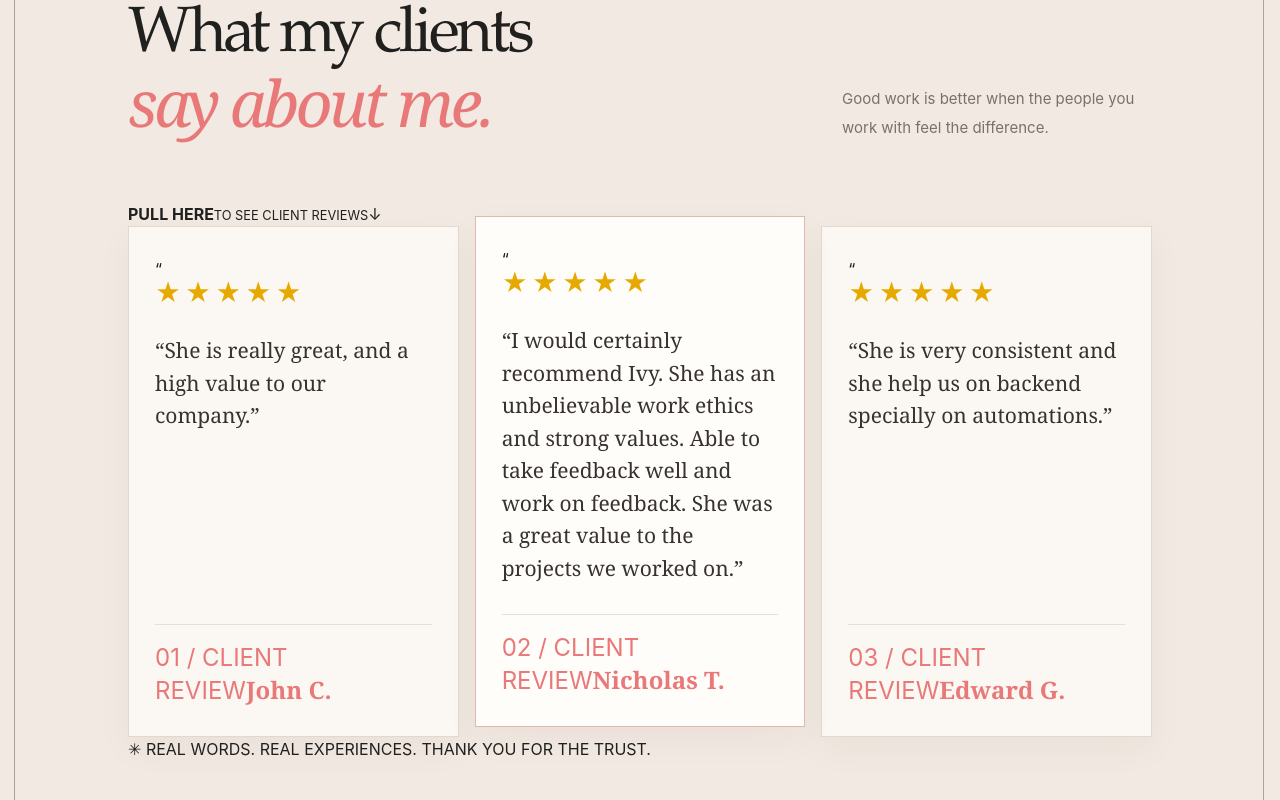
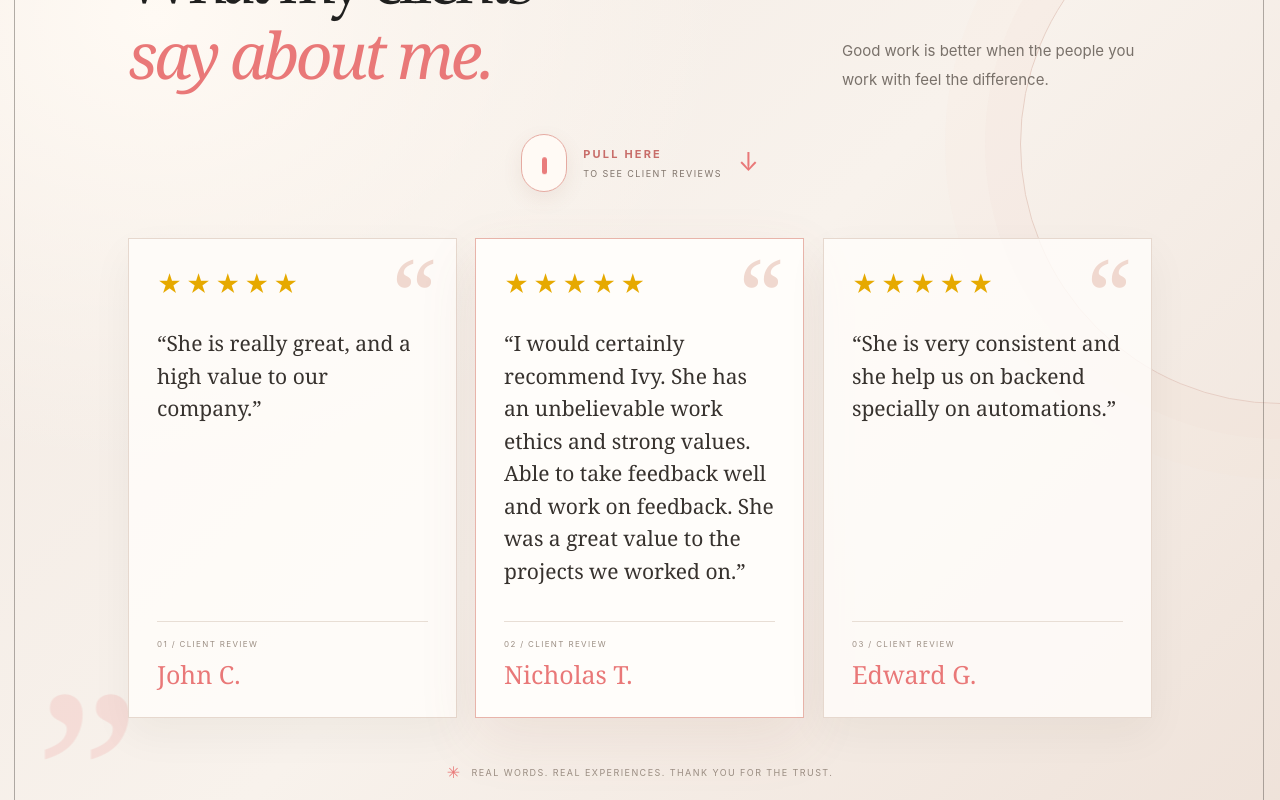
Before and after one commit to ivydachaibaligya-dot/Website, a Next.js app: page / in a window 1280 px wide. Shown: the part 8960-9760 px from the top of the page. Built offline with nearby package versions, Linux system fonts and the light colour scheme.

Commit message:
Add animated styling to client testimonials

```diff
--- a/src/app/globals.css
+++ b/src/app/globals.css
@@ -451,3 +451,52 @@ p, span, div { font-family: var(--font-inter), sans-serif; }
   .ivy-testimonial-card { min-height:0; }
   .ivy-testimonial-featured { transform:none; }
 }
+
+
+/* Elevated, animated client review experience */
+.ivy-testimonials { position:relative; overflow:hidden; isolation:isolate; background:radial-gradient(ellipse at 12% 18%,#fffaf4 0,transparent 36%),linear-gradient(135deg,#f2e9e2 0%,#f8f2ec 52%,#eee1d8 100%); }
+.ivy-testimonials:before { content:""; position:absolute; width:520px; height:520px; border:1px solid #e7cfc5; border-radius:50%; right:-260px; top:60px; box-shadow:0 0 0 35px #e7cfc51c,0 0 0 75px #e7cfc512; z-index:-1; }
+.ivy-testimonial-heading { position:relative; z-index:1; }
+.ivy-testimonial-decoration { position:absolute; pointer-events:none; color:#e97878; opacity:.16; font-family:Georgia,serif; }
+.ivy-testimonial-decoration-one { top:90px; right:13%; font-size:72px; animation:ivyReviewDrift 7s ease-in-out infinite; }
+.ivy-testimonial-decoration-two { bottom:100px; left:3%; font-size:230px; line-height:1; transform:rotate(180deg); }
+.ivy-review-pull { width:max-content; max-width:100%; margin:-20px auto 46px; display:flex; align-items:center; gap:16px; color:#4a403a; text-decoration:none; position:relative; z-index:2; }
+.ivy-review-pull-line { width:46px; height:58px; border:1px solid #e5aaa1; border-radius:30px; display:grid; place-items:start center; padding-top:7px; background:#fffaf5; box-shadow:0 7px 20px #8f5e4d18; }
+.ivy-review-pull-line i { display:block; width:5px; height:17px; border-radius:8px; background:var(--pink); animation:ivyPull 1.5s ease-in-out infinite; }
+.ivy-review-pull-copy strong,.ivy-review-pull-copy small { display:block; }
+.ivy-review-pull-copy strong { font-size:11px; letter-spacing:.2em; color:#c86d69; }
+.ivy-review-pull-copy small { margin-top:4px; font-size:9px; letter-spacing:.16em; color:#81756c; }
+.ivy-review-pull-arrow { color:var(--pink); font-size:25px; transition:transform .25s; }
+.ivy-review-pull:hover .ivy-review-pull-arrow { transform:translateY(6px); }
+.ivy-testimonial-grid { display:grid; grid-template-columns:repeat(3,minmax(0,1fr)); gap:18px; align-items:stretch; scroll-margin-top:100px; }
+.ivy-testimonial-card { position:relative; overflow:hidden; display:flex; flex-direction:column; min-height:315px; padding:34px 28px 26px; background:rgba(255,253,250,.82); border:1px solid #e6d8ce; box-shadow:0 16px 40px #34281b0c; transition:transform .45s cubic-bezier(.2,.7,.2,1),box-shadow .45s,border-color .3s; animation:ivyReviewEnter .8s both; }
+.ivy-testimonial-card:nth-child(2) { animation-delay:.14s; }
+.ivy-testimonial-card:nth-child(3) { animation-delay:.28s; }
+.ivy-testimonial-card:after { content:""; position:absolute; inset:0 auto 0 0; width:3px; background:linear-gradient(180deg,#e97878,#efc4b7); transform:scaleY(0); transform-origin:bottom; transition:transform .4s; }
+.ivy-testimonial-card:hover { transform:translateY(-12px) rotate(-.5deg); box-shadow:0 26px 55px #34281b19; border-color:#e6aaa1; }
+.ivy-testimonial-card:hover:after { transform:scaleY(1); }
+.ivy-testimonial-featured { transform:translateY(-14px); background:#fffdfa; border-color:#e8b4aa; box-shadow:0 22px 55px #9b61501a; }
+.ivy-testimonial-featured:hover { transform:translateY(-23px) rotate(.5deg); }
+.ivy-testimonial-quote { position:absolute; top:8px; right:20px; color:#f0d8cf; font:100px/.9 Georgia,serif; }
+.ivy-testimonial-stars { position:relative; z-index:1; color:#e6a900; font-size:24px; letter-spacing:4px; line-height:1; }
+.ivy-testimonial-card blockquote { position:relative; z-index:1; margin:30px 0 34px; color:#37322e; font:21px/1.55 Georgia,serif; }
+.ivy-testimonial-author { display:flex; flex-direction:column; gap:8px; margin-top:auto; padding-top:17px; border-top:1px solid #e8ded5; }
+.ivy-testimonial-author span { color:#9b8e83; font-size:8px; letter-spacing:.17em; }
+.ivy-testimonial-author strong { color:var(--pink); font:25px Georgia,serif; font-weight:400; }
+.ivy-testimonial-footnote { display:flex; align-items:center; justify-content:center; gap:10px; margin-top:42px; color:#9b8e83; font-size:9px; letter-spacing:.16em; text-align:center; }
+.ivy-testimonial-footnote span { color:var(--pink); font-size:16px; }
+@keyframes ivyPull { 0%,100% { transform:translateY(0); opacity:.7; } 50% { transform:translateY(17px); opacity:1; } }
+@keyframes ivyReviewEnter { from { opacity:0; transform:translateY(35px) scale(.98); } to { opacity:1; transform:translateY(0) scale(1); } }
+@keyframes ivyReviewDrift { 0%,100% { transform:translateY(0) rotate(0); } 50% { transform:translateY(-14px) rotate(12deg); } }
+@media(max-width:700px) {
+  .ivy-review-pull { margin:-12px auto 34px; }
+  .ivy-testimonial-grid { grid-template-columns:1fr; gap:14px; }
+  .ivy-testimonial-card,.ivy-testimonial-featured { min-height:0; transform:none; padding:30px 24px 23px; }
+  .ivy-testimonial-card:hover,.ivy-testimonial-featured:hover { transform:translateY(-5px); }
+  .ivy-testimonial-card blockquote { font-size:20px; }
+  .ivy-testimonial-decoration-two { font-size:150px; }
+}
+@media(prefers-reduced-motion:reduce) {
+  .ivy-review-pull-line i,.ivy-testimonial-decoration-one,.ivy-testimonial-card { animation:none!important; }
+  .ivy-testimonial-card,.ivy-testimonial-featured { transform:none!important; }
+}
```
